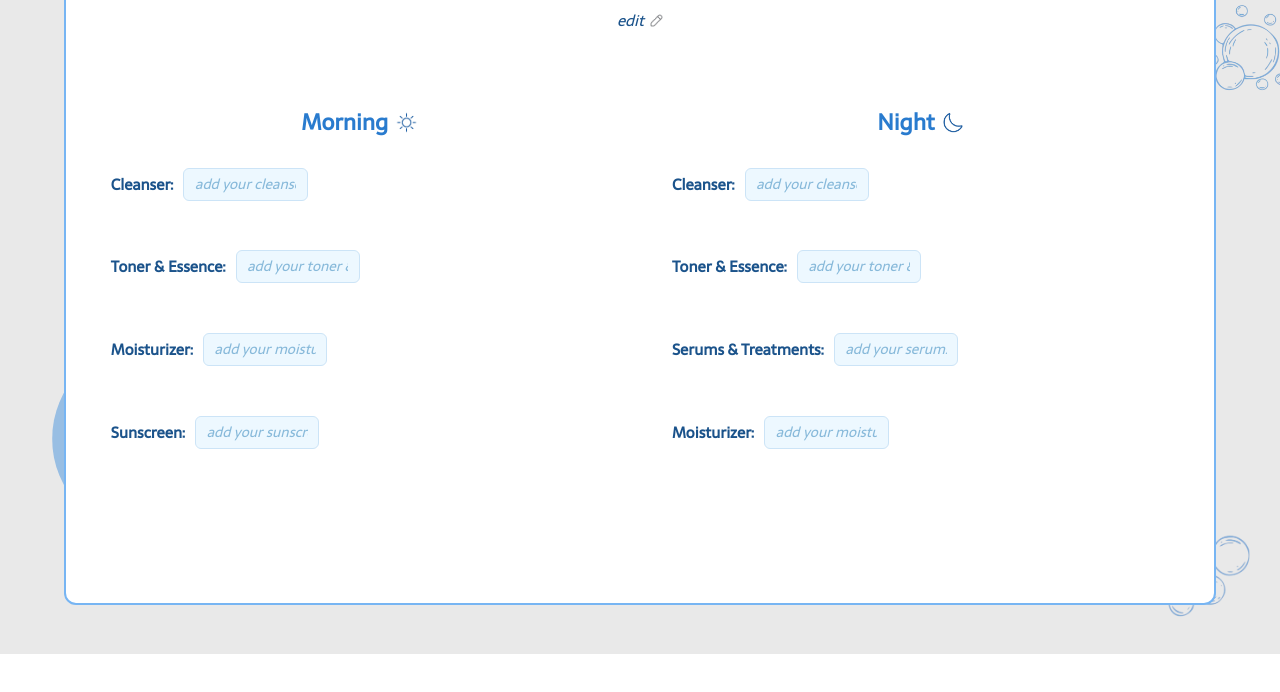
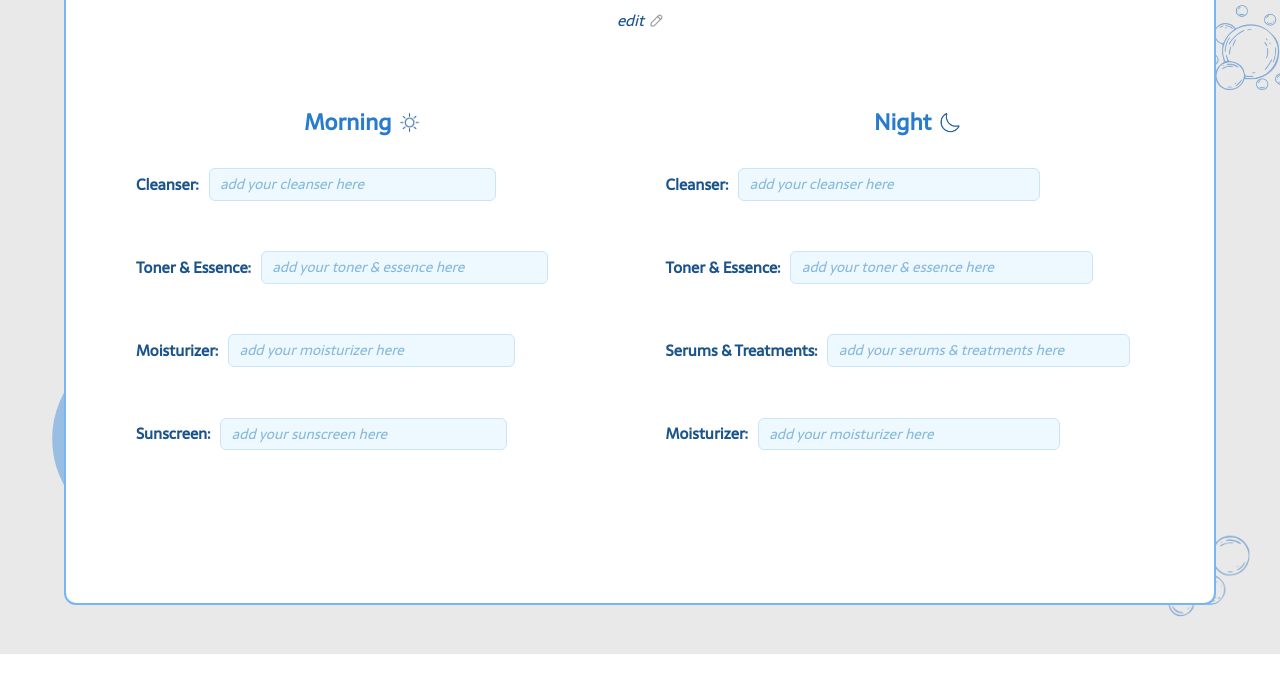
Before and after one commit to a-nguy4n/dermiDew, a plain HTML site: page app/static/pages/home.html in a window 1280 px wide. Both pictures are taken after a click on the element "Current Routine". Shown: the part 146-838 px from the top of the page. Drawn offline with Linux system fonts and the light colour scheme; no server answers.

Commit message:
Routine Bubble: CSS fix

```diff
--- a/app/static/css/homePopUps.css
+++ b/app/static/css/homePopUps.css
@@ -122,7 +122,7 @@
 .routineBlock{
     display: flex;
     justify-content: space-between;
-    gap: 2vw;
+    gap: 1vw;
     width: 100%;
     box-sizing: border-box;
 }
@@ -172,6 +172,15 @@
     margin-bottom: 10%;
 }
 
+#morningList li input.stepInput,
+#nightList li input.stepInput {
+    width: 60%;
+}
+
+#morningList li{
+    margin-left: 5%;
+}
+
 .stepLabel{
     font-weight: bold;
     margin-right: 0.3vw;
@@ -188,7 +197,7 @@
     border-radius: 0.4vw;
     background-color: #edf8ff;
     color: #1B538B;
-    width: 60%;
+    width: 100%;
 }
 
 .stepInput::placeholder{
```
